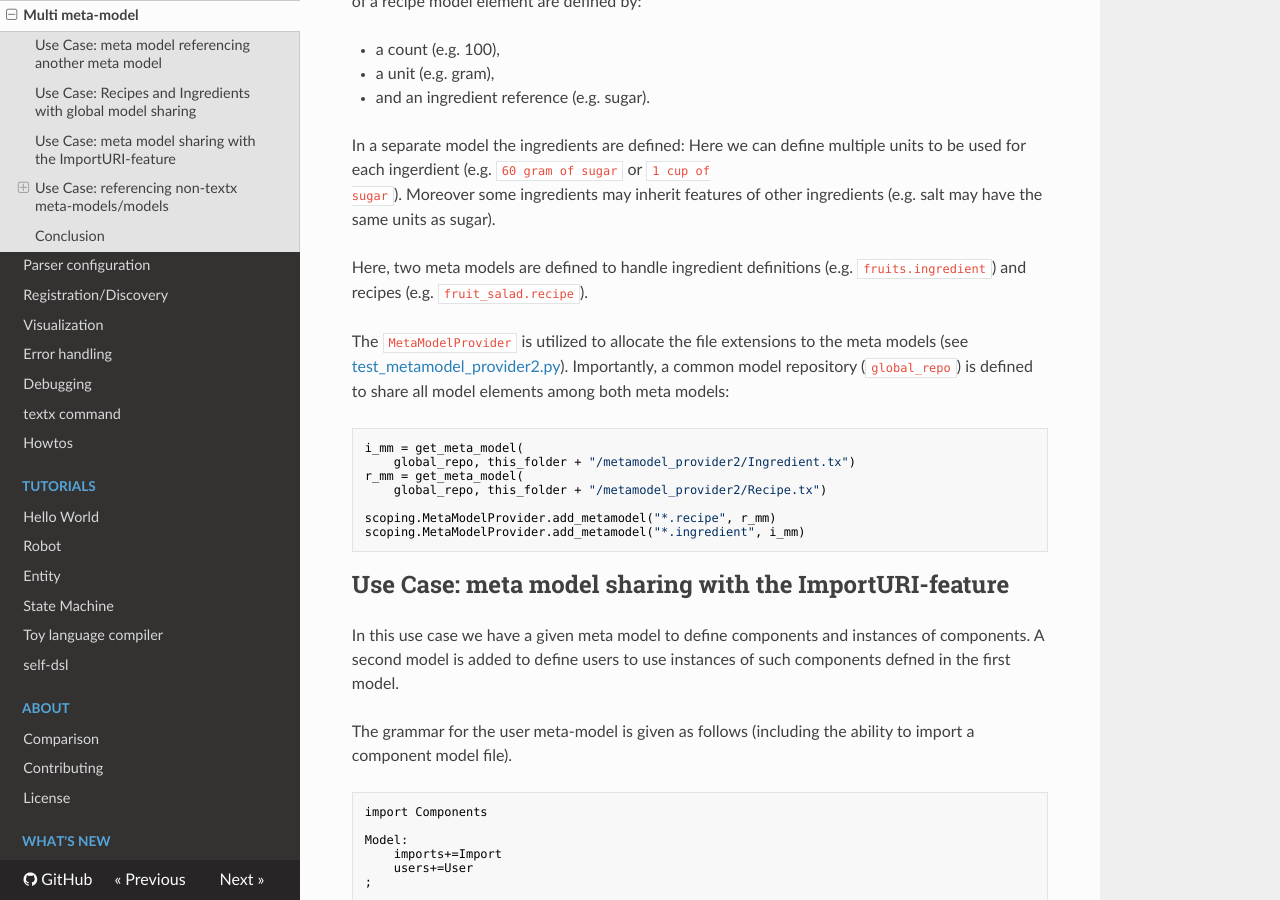
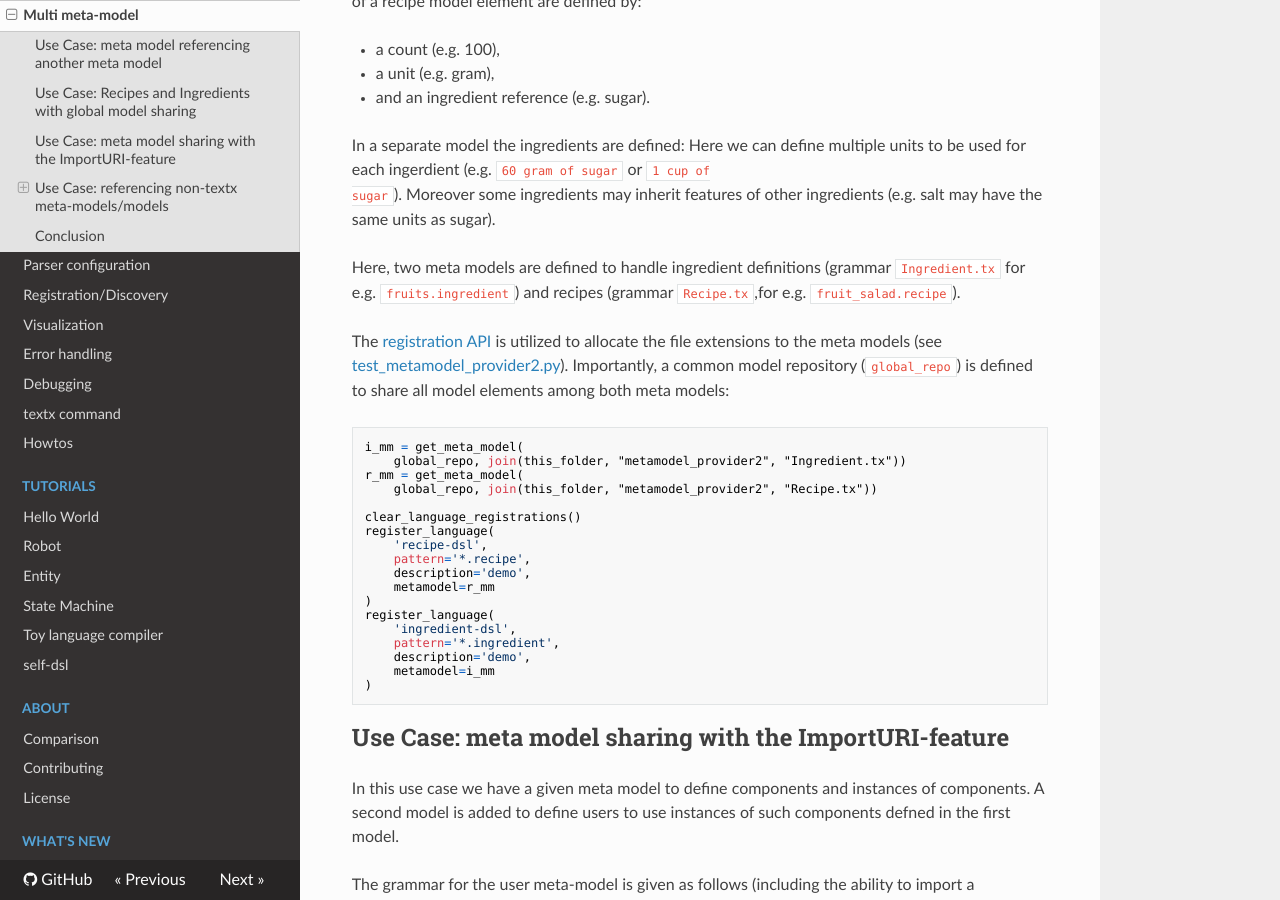
Before and after one commit to textX/textX, an MkDocs documentation site: the page built from docs/multimetamodel.md, in a window 1280 px wide and 900 px high, scrolled down 3269 px. Built offline with MkDocs 1.6.1, drawn with Linux system fonts in a browser that asks for light colours; nearby versions of some CDN libraries; comment, search, counter and statistics services are not loaded.

Commit message:
second use case adapated.

```diff
--- a/docs/multimetamodel.md
+++ b/docs/multimetamodel.md
@@ -180,24 +180,34 @@ units to be used for each ingerdient (e.g. `60 gram of sugar` or `1 cup of
 sugar`). Moreover some ingredients may inherit features of other ingredients
 (e.g. salt may have the same units as sugar).
 
-Here, two meta models are defined to handle ingredient definitions (e.g.
-`fruits.ingredient`) and recipes (e.g. `fruit_salad.recipe`).
+Here, two meta models are defined to handle ingredient definitions (grammar
+`Ingredient.tx` for e.g. `fruits.ingredient`) and recipes (grammar
+`Recipe.tx`,for e.g. `fruit_salad.recipe`).
 
-The `MetaModelProvider` is utilized to allocate the file extensions to the meta
-models
-(see
+The [registration API](registration.md) is utilized to allocate the file
+extensions to the meta models (see
 [test_metamodel_provider2.py](https://github.com/textX/textX/blob/master/tests/functional/test_scoping/test_metamodel_provider2.py)).
 Importantly, a common model repository (`global_repo`) is defined to share all
 model elements among both meta models:
 
     i_mm = get_meta_model(
-        global_repo, this_folder + "/metamodel_provider2/Ingredient.tx")
+        global_repo, join(this_folder, "metamodel_provider2", "Ingredient.tx"))
     r_mm = get_meta_model(
-        global_repo, this_folder + "/metamodel_provider2/Recipe.tx")
+        global_repo, join(this_folder, "metamodel_provider2", "Recipe.tx"))
 
-    scoping.MetaModelProvider.add_metamodel("*.recipe", r_mm)
-    scoping.MetaModelProvider.add_metamodel("*.ingredient", i_mm)
-
+    clear_language_registrations()
+    register_language(
+        'recipe-dsl',
+        pattern='*.recipe',
+        description='demo',
+        metamodel=r_mm
+    )
+    register_language(
+        'ingredient-dsl',
+        pattern='*.ingredient',
+        description='demo',
+        metamodel=i_mm
+    )
 
 ## Use Case: meta model sharing with the ImportURI-feature
 
```
